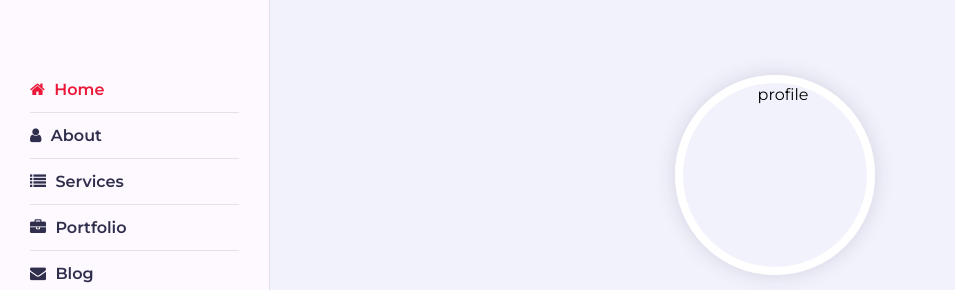
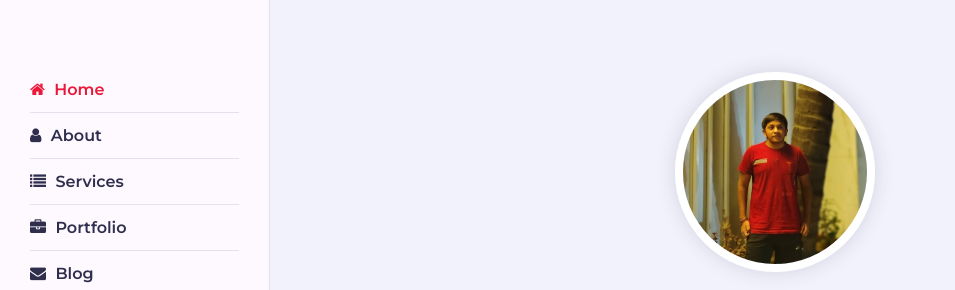
Before and after one commit to umangrathod11/umang-rathod, a website: page index.html in a window 1280 px wide. Shown: the part 143-433 px from the top of the page, 0-955 px from the left. Drawn offline with nearby package versions, Linux system fonts and the light colour scheme.

Commit message:
image change

```diff
--- a/index.html
+++ b/index.html
@@ -73,7 +73,7 @@
             <section class="home section active" id="home">
                 <div class="container">
                     <div class="intro">
-                        <img src=""
+                        <img src="/images/umang.jpeg"
                             alt="profile" class="shadow-dark">
                         <h1>Umang Rathod</h1>
                         <span class="iTyped"></span>
```
Also changed, not shown: images/umang.jpeg (added).
